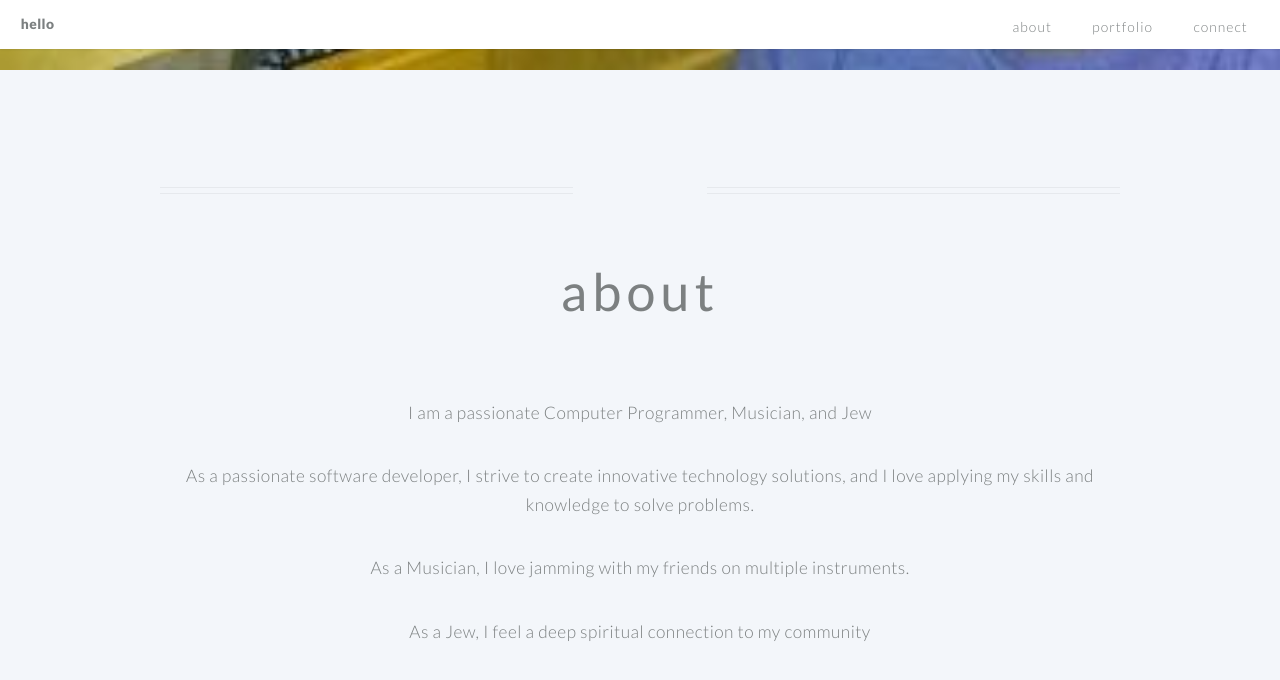
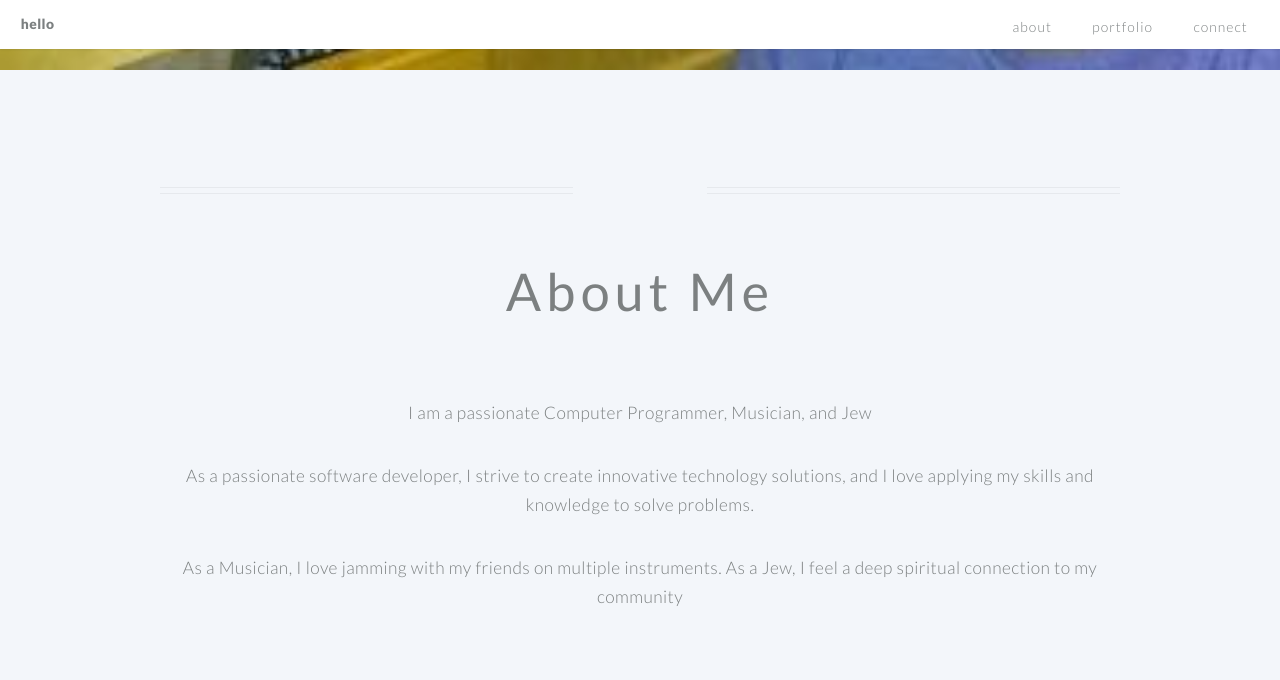
Before and after one commit to jsmith2021Brandeis/jsmith2021Brandeis.github.io, a Jekyll site: the page built from index.md, in a window 1280 px wide and 900 px high, scrolled down 470 px. Shown: the top 680 px of the window. Built offline with Jekyll 4.4.1, drawn with Linux system fonts in a browser that asks for light colours.

```diff
--- a/_layouts/hello-default.html
+++ b/_layouts/hello-default.html
@@ -93,7 +93,7 @@
         <article id="main">
             <!-- section: about -->
               <header class="special container" id="about">
-                <h2 ><strong>about</strong></h2>
+                <h2 ><strong>About Me</strong></h2>
               </header>
 
               <section class="special container" style="margin-bottom:10em">
@@ -114,6 +114,7 @@
               </section>
 
             <!-- section: Portfolio-->
+            {% if page.portfolio %}
             <section class="wrapper style3 container special" id="{{ page.portfolio }}">
     				      <header class="special">
                   <h2><strong>{{ page.portfolio }}</strong></h2>
@@ -142,6 +143,7 @@
                 {% endfor %}
 
             </section>
+            {% endif %}
       </article>
 
         <!-- section: cta -->
--- a/index.md
+++ b/index.md
@@ -18,6 +18,4 @@ I am a passionate Computer Programmer, Musician, and Jew
 
 As a passionate software developer, I strive to create innovative technology solutions, and I love applying my skills and knowledge to solve problems.
 
-As a Musician, I love jamming with my friends on multiple instruments.
-
-As a Jew, I feel a deep spiritual connection to my community
+As a Musician, I love jamming with my friends on multiple instruments. As a Jew, I feel a deep spiritual connection to my community
```
